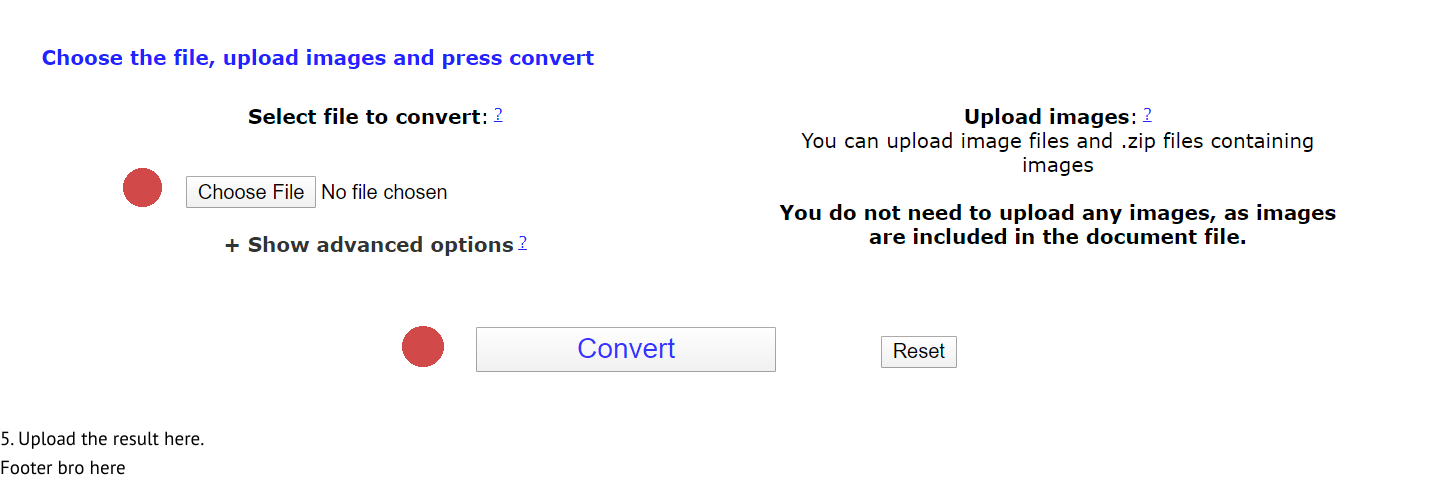
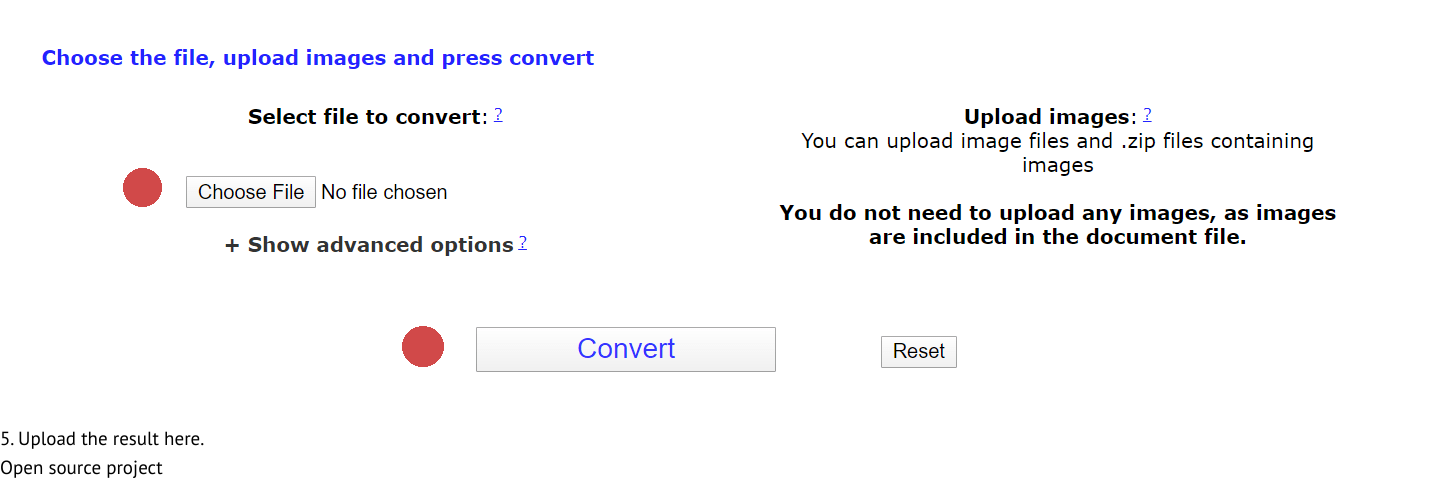
Before and after one commit to fiorin7/xml-to-teilex, a Flask app: page / in a window 1440 px wide. Shown: the part 1662-2143 px from the top of the page. Run offline with Flask 2, Linux system fonts and the light colour scheme.

Commit message:
feat: add footer with link to repo

```diff
--- a/templates/index.html
+++ b/templates/index.html
@@ -50,7 +50,7 @@
             </div>
 
         </main>
-        <footer class="site-footer">Footer bro here</footer>
+        <footer class="site-footer"><a href="https://github.com/fiorin7/xml-to-teilex">Open source project</a></footer>
     </div>
 </body>
 </html>
```
